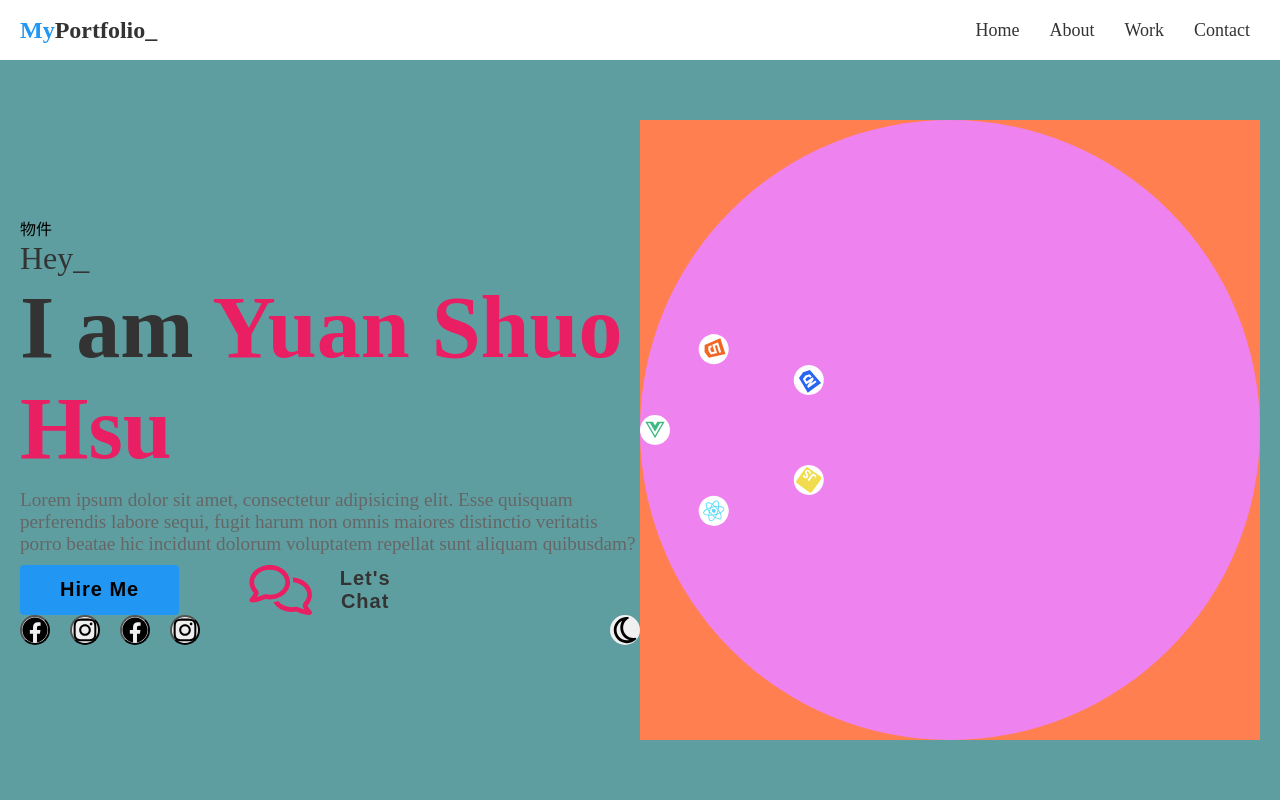
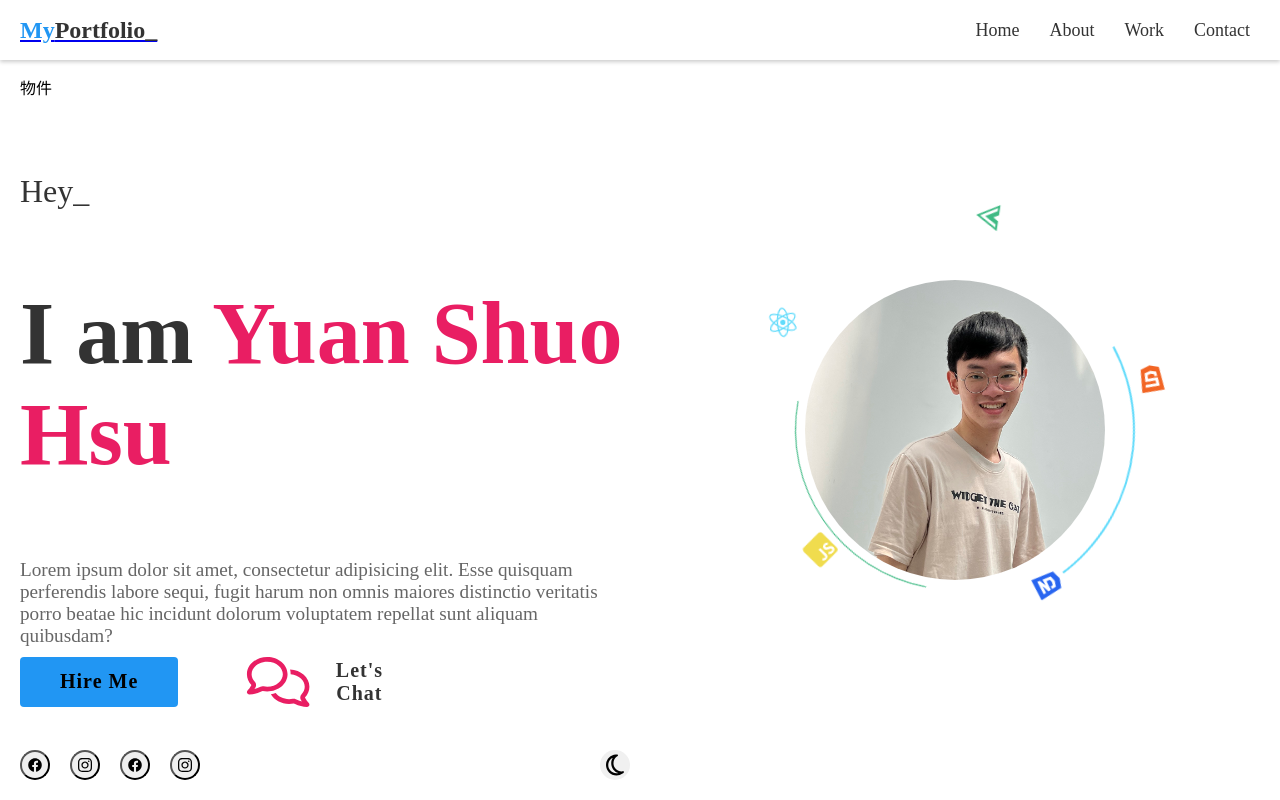
Before and after one commit to YuanShuoHsu/portfolio, a Next.js app: page / in a window 1280 px wide. Built offline with nearby package versions, Linux system fonts and the light colour scheme.

Commit message:
add normalize.css

```diff
--- a/components/Banner/index.module.scss
+++ b/components/Banner/index.module.scss
@@ -1,13 +1,23 @@
+$breakpoints: (
+  md: 768px,
+);
+
+@mixin respond-to($breakpoint) {
+  @media (max-width: map-get($breakpoints, $breakpoint)) {
+    @content;
+  }
+}
+
 .banner {
-  padding: 0 20px;
-  box-sizing: border-box;
-  // height: calc(100vh - 60px);
-  min-height: calc(100vh - 60px);
-  background: cadetblue;
-  // overflow: auto;
+  padding: 20px;
   display: flex;
   align-items: center;
+  gap: 20px;
   transition: background-color 0.2s;
+
+  @include respond-to(md) {
+    flex-direction: column-reverse;
+  }
 
   &--active {
     background-color: #333;
@@ -18,14 +28,20 @@
 
   &__container {
     width: 50%;
-    height: 100%;
+    min-height: calc(100vh - 60px - 40px);
     display: flex;
     flex-direction: column;
     justify-content: space-between;
+    gap: 20px;
+
+    @include respond-to(md) {
+      width: 100%;
+      min-height: auto;
+    }
 
     &:nth-child(2) {
+      justify-content: center;
       align-items: center;
-      justify-content: center;
     }
   }
 }
--- a/components/Header/index.module.scss
+++ b/components/Header/index.module.scss
@@ -1,6 +1,4 @@
 $breakpoints: (
-  // sm: 576px,
-  // md: 768px,
   lg: 992px
 );
 
@@ -12,9 +10,11 @@ $breakpoints: (
 
 .header {
   padding: 0 20px;
+  box-sizing: border-box;
   width: 100%;
   height: 60px;
   background-color: #fff;
+  box-shadow: 0 2px 4px rgba(0, 0, 0, 0.2);
   display: flex;
   justify-content: space-between;
   align-items: center;
--- a/components/HeaderLogo/index.module.scss
+++ b/components/HeaderLogo/index.module.scss
@@ -4,6 +4,8 @@
   line-height: 60px;
 
   &__text {
+    // text-decoration: none;
+
     &:nth-child(1) {
       color: #2196f3;
     }
--- a/components/HeaderNav/index.module.scss
+++ b/components/HeaderNav/index.module.scss
@@ -1,5 +1,5 @@
 $breakpoints: (
-  lg: 992px,
+  mg: 768px,
 );
 
 @mixin respond-to($breakpoint) {
@@ -23,7 +23,7 @@ $breakpoints: (
     display: none;
     transition: opacity 0.2s;
 
-    @include respond-to(lg) {
+    @include respond-to(mg) {
       display: block;
     }
 
@@ -42,7 +42,7 @@ $breakpoints: (
     display: flex;
     gap: 10px;
 
-    @include respond-to(lg) {
+    @include respond-to(mg) {
       display: none;
     }
 
--- a/components/Portrait/index.module.scss
+++ b/components/Portrait/index.module.scss
@@ -1,22 +1,55 @@
+$breakpoints: (
+  sm: 576px,
+);
+
+@mixin respond-to($breakpoint) {
+  @media (max-width: map-get($breakpoints, $breakpoint)) {
+    @content;
+  }
+}
+
 .portrait {
   position: relative;
-  padding: 20px;
-  width: 100%;
-  height: 100%;
-  background-color: coral;
+  width: 400px;
+  height: 400px;
+  border: 1px solid #fff;
+  border-radius: 50%;
+  display: flex;
+  justify-content: center;
+  align-items: center;
+
+  &::before {
+    position: absolute;
+    content: "";
+    inset: 20px;
+    border: 2px solid transparent;
+    border-left: 2px solid #61dbfb;
+    border-right: 2px solid #fff;
+    border-radius: 50%;
+    animation: spin 10s linear infinite;
+  }
+
+  &::after {
+    position: absolute;
+    content: "";
+    inset: 40px;
+    border: 1px solid transparent;
+    border-left: 1px solid #3fba84;
+    border-right: 1px solid #fff;
+    border-radius: 50%;
+    animation: spin 5s reverse linear infinite;
+  }
 
   &__list {
     position: absolute;
-    top: 0;
-    left: 0;
-    width: 100%;
-    height: 100%;
+    width: 430px;
+    height: 430px;
     border-radius: 50%;
     display: flex;
     justify-content: center;
     align-items: center;
-    background-color: violet;
     list-style: none;
+    animation: spin 20s linear infinite;
 
     &Item {
       position: absolute;
@@ -27,11 +60,11 @@
       background: #fff;
       border-radius: 50%;
       transform: rotate(calc(360deg / 5 * var(--i)));
-      transform-origin: 100px;
+      transform-origin: 215px;
       transition: box-shadow 0.2s;
 
       &:hover {
-        box-shadow: 0 0 0 2px var(--clr), 0 0 0 6px #fff;
+        box-shadow: 0 0 0 2px var(--clr), 0 0 0 4px #fff;
       }
 
       svg {
@@ -42,10 +75,18 @@
     }
   }
 
+  @keyframes spin {
+    0% {
+      rotate: 0deg;
+    }
+    100% {
+      rotate: 360deg;
+    }
+  }
+
   &__image {
-    background-color: crimson;
-    width: 100%;
-    height: 100%;
+    width: 300px;
+    height: 300px;
     border-radius: 50%;
     overflow: hidden;
 
--- a/components/SidebarMenu/index.module.scss
+++ b/components/SidebarMenu/index.module.scss
@@ -5,15 +5,14 @@
   width: 100%;
   height: 100%;
   background-color: rgba(0, 0, 0, 0.2);
-  // filter: blur(5px);
+  backdrop-filter: blur(4px);
   opacity: 0;
   pointer-events: none;
   transition: 0.2s;
-  z-index: 3;
 
   &--active {
     opacity: 1;
-    pointer-events: all;
+    pointer-events: auto;
   }
 
   &__list {
--- a/package.json
+++ b/package.json
@@ -16,6 +16,7 @@
     "eslint": "8.39.0",
     "eslint-config-next": "13.3.4",
     "next": "13.3.4",
+    "normalize.css": "^8.0.1",
     "react": "18.2.0",
     "react-dom": "18.2.0",
     "react-redux": "^8.0.5",
--- a/pages/_app.tsx
+++ b/pages/_app.tsx
@@ -1,4 +1,4 @@
-import "@/styles/globals.css";
+import 'normalize.css';
 import type { AppProps } from "next/app";
 import { Provider } from "react-redux";
 import store from "@/store";
--- a/store/slice/sidebarMenu.ts
+++ b/store/slice/sidebarMenu.ts
@@ -10,11 +10,15 @@ export const sidebarMenuSlice = createSlice({
   reducers: {
     showSidebarMenu: (state) => {
       state.value = true;
-      document.body.style.overflow = "auto";
+      // setTimeout(() => {
+        document.body.style.overflow = "hidden";
+      // }, 0);
     },
     hideSidebarMenu: (state) => {
       state.value = false;
-      document.body.style.overflow = "hidden";
+      // setTimeout(() => {
+        document.body.style.overflow = "auto";
+      // }, 0);
     },
   },
 });
--- a/styles/Home.module.css
+++ b/styles/Home.module.css
@@ -4,5 +4,5 @@
   /* justify-content: space-between; */
   /* align-items: center; */
   /* padding: 6rem; */
-  min-height: 100vh;
+  /* min-height: 100vh; */
 }
--- a/styles/globals.css
+++ /dev/null
@@ -1,107 +0,0 @@
-:root {
-  --max-width: 1100px;
-  --border-radius: 12px;
-  --font-mono: ui-monospace, Menlo, Monaco, 'Cascadia Mono', 'Segoe UI Mono',
-    'Roboto Mono', 'Oxygen Mono', 'Ubuntu Monospace', 'Source Code Pro',
-    'Fira Mono', 'Droid Sans Mono', 'Courier New', monospace;
-
-  --foreground-rgb: 0, 0, 0;
-  --background-start-rgb: 214, 219, 220;
-  --background-end-rgb: 255, 255, 255;
-
-  --primary-glow: conic-gradient(
-    from 180deg at 50% 50%,
-    #16abff33 0deg,
-    #0885ff33 55deg,
-    #54d6ff33 120deg,
-    #0071ff33 160deg,
-    transparent 360deg
-  );
-  --secondary-glow: radial-gradient(
-    rgba(255, 255, 255, 1),
-    rgba(255, 255, 255, 0)
-  );
-
-  --tile-start-rgb: 239, 245, 249;
-  --tile-end-rgb: 228, 232, 233;
-  --tile-border: conic-gradient(
-    #00000080,
-    #00000040,
-    #00000030,
-    #00000020,
-    #00000010,
-    #00000010,
-    #00000080
-  );
-
-  --callout-rgb: 238, 240, 241;
-  --callout-border-rgb: 172, 175, 176;
-  --card-rgb: 180, 185, 188;
-  --card-border-rgb: 131, 134, 135;
-}
-
-@media (prefers-color-scheme: dark) {
-  :root {
-    --foreground-rgb: 255, 255, 255;
-    --background-start-rgb: 0, 0, 0;
-    --background-end-rgb: 0, 0, 0;
-
-    --primary-glow: radial-gradient(rgba(1, 65, 255, 0.4), rgba(1, 65, 255, 0));
-    --secondary-glow: linear-gradient(
-      to bottom right,
-      rgba(1, 65, 255, 0),
-      rgba(1, 65, 255, 0),
-      rgba(1, 65, 255, 0.3)
-    );
-
-    --tile-start-rgb: 2, 13, 46;
-    --tile-end-rgb: 2, 5, 19;
-    --tile-border: conic-gradient(
-      #ffffff80,
-      #ffffff40,
-      #ffffff30,
-      #ffffff20,
-      #ffffff10,
-      #ffffff10,
-      #ffffff80
-    );
-
-    --callout-rgb: 20, 20, 20;
-    --callout-border-rgb: 108, 108, 108;
-    --card-rgb: 100, 100, 100;
-    --card-border-rgb: 200, 200, 200;
-  }
-}
-
-* {
-  box-sizing: border-box;
-  padding: 0;
-  margin: 0;
-}
-
-html,
-body {
-  max-width: 100vw;
-  overflow-x: hidden;
-}
-
-body {
-  color: rgb(var(--foreground-rgb));
-  background: linear-gradient(
-      to bottom,
-      transparent,
-      rgb(var(--background-end-rgb))
-    )
-    rgb(var(--background-start-rgb));
-}
-
-a {
-  color: inherit;
-  text-decoration: none;
-}
-
-@media (prefers-color-scheme: dark) {
-  html {
-    color-scheme: dark;
-  }
-}
```
Also changed, not shown: 1 other file (tests, documents, lock files or other folders).
